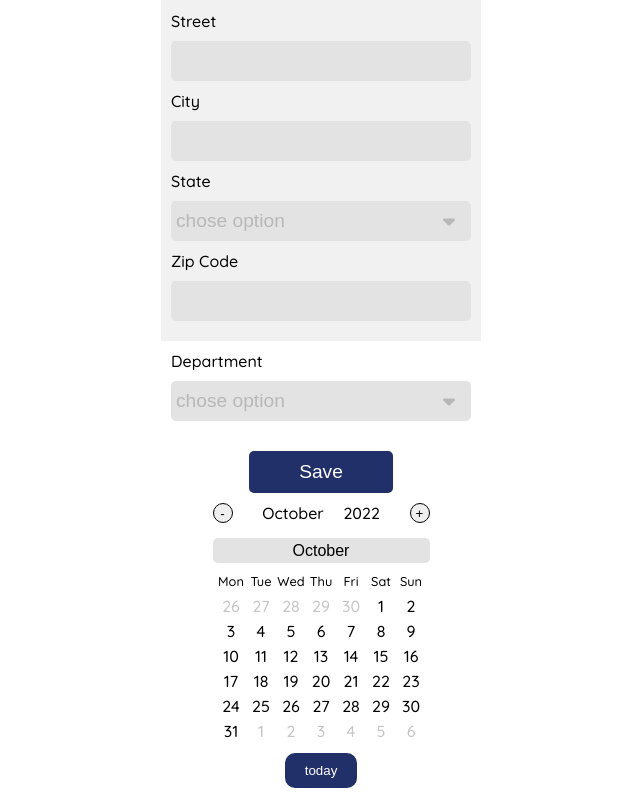
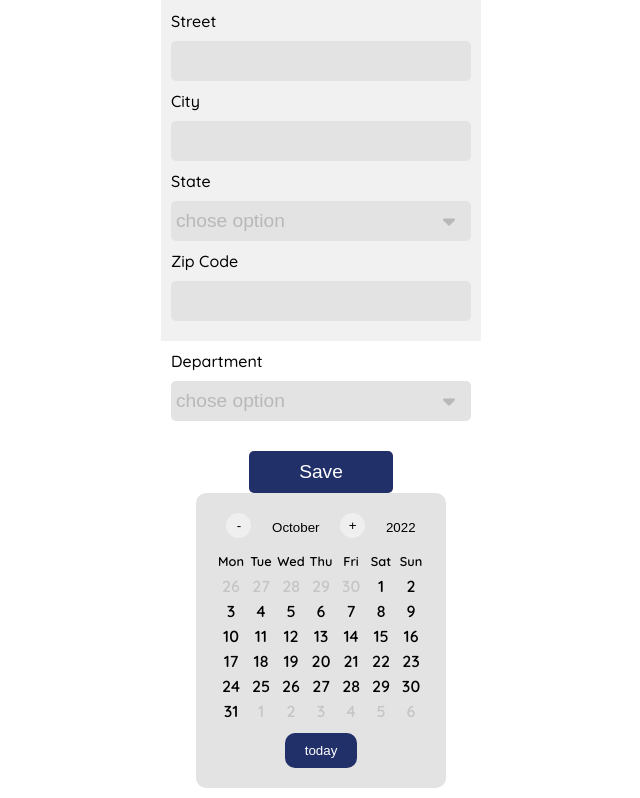
Before and after one commit to 0pix/AlexisNeisius_14_26102022, a React (Create React App) app: page / in a window 1280 px wide. Shown: the part 429-1227 px from the top of the page, without its empty margins (319-959 px from the left). Built offline with nearby package versions, Linux system fonts and the light colour scheme; the HTML template or start-up script is replaced by a standard one.

Commit message:
inputs on calendar done

```diff
--- a/src/components/Calendar/Calendar.css
+++ b/src/components/Calendar/Calendar.css
@@ -3,9 +3,14 @@
   justify-content: center;
   align-items: center;
   flex-direction: column;
+  background-color: #e3e3e3;
+  padding: 20px;
+  border-radius: 10px;
+  font-weight: 600;
 }
 
 .parent {
+  margin-top: 10px;
   display: grid;
   grid-template-columns: repeat(7, 1fr);
   grid-template-rows: repeat(7, 1fr);
@@ -21,12 +26,11 @@
   align-items: center;
   width: 30px;
   height: 25px;
-  cursor: pointer;
 }
 
-.parent div:hover {
-  background-color: orange;
-}
+/*.parent div:hover {*/
+/*  background-color: orange;*/
+/*}*/
 
 .previousNextDays {
   color: #c5c5c5;
@@ -35,6 +39,15 @@
 .days {
   font-size: 0.8em;
 }
+
+.allDays {
+  cursor: pointer;
+}
+
+.allDays:hover {
+  background-color: orange;
+}
+
 
 .today {
   background-color: #223069;
@@ -46,23 +59,23 @@
   color: white;
   padding: 10px 20px;
   border-radius: 10px;
-  margin: 10px 0
+  margin-top: 10px
 }
 
 .titleDate {
   width: 100%;
   display: flex;
   align-items: center;
-  justify-content: space-between;
+  justify-content: space-around;
+  /*background-color: red;*/
 }
 
-.titleDate button {
+.titleDateBtn {
   display: flex;
   justify-content: center;
   align-items: center;
-  border: 1px black solid;
-  width: 20px;
-  height: 20px;
-  margin: 10px;
+  /*border: 1px black solid;*/
+  width: 25px;
+  height: 25px;
   border-radius: 30px;
 }
--- a/src/components/Calendar/Calendar.jsx
+++ b/src/components/Calendar/Calendar.jsx
@@ -1,6 +1,7 @@
 import React, {useEffect, useState} from 'react';
 import './Calendar.css'
 import InputMonthCalendar from "./InputMonthCalendar";
+import InputYearCalendar from "./InputYearCalendar";
 
 const Calendar = () => {
 	// console.log(date); // Fri Jun 17 2022 11:27:28 GMT+0100 (British Summer Time)
@@ -8,10 +9,6 @@ const Calendar = () => {
 		return new Date(year, month, 0).getDate();
 	}
 
-	// function getFirstDayInMonth(year, month) {
-	// 	let test = new Date(2022, month - 1, 1)
-	// 	return test.toLocaleDateString('en-GB', {weekday: 'long'})
-	// }
 	function getFirstDayInMonth(year, month) {
 		const firstDay = new Date(`${month}/1/${year}`).getDay()
 		if (firstDay === 0) {
@@ -20,10 +17,6 @@ const Calendar = () => {
 		return firstDay - 1
 	}
 
-	// function getDayName(dateStr, locale) {
-	// 	var date = new Date(dateStr);
-	// 	return date.toLocaleDateString(locale, {weekday: 'long'});
-	// }
 
 	const currentDate = new Date()
 	const currentDay = currentDate.getDay() - 1
@@ -38,9 +31,6 @@ const Calendar = () => {
 	const firstDayMonth = getFirstDayInMonth(year, month)
 	const monthLetter = selectDate.toLocaleString('en-GB', {month: 'long'})
 	const days = ['Mon', 'Tue', 'Wed', 'Thu', 'Fri', 'Sat', "Sun"]
-
-	// console.log(selectDate)
-	console.log('le pas use', firstDayMonth)
 
 
 	// useEffect(() => {
@@ -78,8 +68,8 @@ const Calendar = () => {
 		}
 		return nextDays
 	}
+	const nextDays = getNextDay()
 
-	const nextDays = getNextDay()
 //******************************* Functions Buttons  *******************************//
 	const previousMonth = (number) => {
 		setMonth(month - 1)
@@ -101,26 +91,21 @@ const Calendar = () => {
 		}
 	}
 
-	useEffect(() => {
-	}, [day])
-
 	return (<div className={'calendar'}>
 		<div className={'titleDate'}>
-			<button
-				onClick={previousMonth}>-
+			<button className={'titleDateBtn'}
+							onClick={previousMonth}>-
 			</button>
-			<div>{monthLetter}</div>
-			<div>{year}</div>
-			<button
-				onClick={nextMonth}>+
+			<InputMonthCalendar data={monthLetter} setData={setMonth}/>
+			<button className={'titleDateBtn'}
+							onClick={nextMonth}>+
 			</button>
+			<InputYearCalendar data={year} setData={setYear} minValue={1920} maxValue={currentYear}/>
 		</div>
-		<InputMonthCalendar data={monthLetter} setData={setMonth} minMonth={1} maxMonth={12}/>
-		{/*<InputMonthCalendar data={year} setData={setYear} minValueYear={1920} maxValueYear={currentYear}/>*/}
 		<div className={'parent'}>
 			{days.map((el) => <div className={'days'}>{el}</div>)}
 			{previousDays.map((el) => <div className={'previousNextDays'}>{el}</div>)}
-			{allDays.map((el) => <div className={el.toString() === day ? 'today' : null}
+			{allDays.map((el) => <div className={el.toString() === day ? 'today' : 'allDays'}
 																onClick={(e) => setDay(e.target.innerHTML)}
 			>{el}</div>)}
 			{nextDays.map((el) => <div className={'previousNextDays'}>{el}</div>)}
--- a/src/components/Calendar/InputCalendar.css
+++ b/src/components/Calendar/InputCalendar.css
@@ -1,29 +1,25 @@
 .inputCalendar {
-  /*width: fit-content;*/
-  /*background-color: #61dafb;*/
   position: relative;
 }
 
-.inputCalendar input {
+.inputCalendar button {
   background-color: #e3e3e3;
-  width: fit-content;
-  height: 25px;
-  margin: 5px 10px;
-  text-align: center;
-  font-size: 1em;
 }
 
 .inputCalendar li {
   cursor: pointer;
+  font-size: 0.9em;
+  padding: 5px;
 }
 
 .inputCalendar ul {
   position: absolute;
   background-color: #d3d3d3;
-  width: 100%;
+  max-width: fit-content;
   text-align: center;
   max-height: 300px;
   overflow-y: scroll;
+  overflow-x: hidden;
   margin-bottom: 20px;
   z-index: 2;
 }
--- a/src/components/Calendar/InputMonthCalendar.jsx
+++ b/src/components/Calendar/InputMonthCalendar.jsx
@@ -1,7 +1,7 @@
 import React, {useState} from 'react';
 import './InputCalendar.css'
 
-const InputMonthCalendar = ({data, setData, minMonth, maxMonth, minValueYear, maxValueYear}) => {
+const InputMonthCalendar = ({data, setData}) => {
 	const [openInput, setOpenInput] = useState(false)
 	const stringToNumber = (string) => {
 		setData(Number(string))
@@ -60,7 +60,7 @@ const InputMonthCalendar = ({data, setData, minMonth, maxMonth, minValueYear, ma
 
 	return (
 		<div className={'inputCalendar'}>
-			<input onClick={() => setOpenInput(!openInput)} type={'text'} value={data}/>
+			<button onClick={() => setOpenInput(!openInput)}>{data}</button>
 			{openInput && <ul>
 				{months.map((el) => <li onClick={() => stringToNumber(el.number)}>{el.letter}</li>)}
 			</ul>}
@@ -69,32 +69,3 @@ const InputMonthCalendar = ({data, setData, minMonth, maxMonth, minValueYear, ma
 };
 
 export default InputMonthCalendar;
-
-
-// const InputMonthCalendar = ({data, setData, minValue, maxValue}) => {
-// 	const [openInput, setOpenInput] = useState(false)
-// 	const stringToNumber = (string) => {
-// 		setData(Number(string))
-// 	}
-//
-// 	const years = () => {
-// 		const years = [minValue]
-// 		for (let x = minValue; x < maxValue; x++) {
-// 			years.push(x + 1)
-// 		}
-// 		return years
-// 	}
-//
-// 	const yearsInput = years().reverse()
-//
-// 	return (
-// 		<div className={'inputCalendar'}>
-// 			<input onClick={() => setOpenInput(!openInput)} type={'text'} value={data}/>
-// 			{openInput && <ul>
-// 				{yearsInput.map((e) => <li onClick={(e) => stringToNumber(e.target.innerHTML)}>{e}</li>)}
-// 			</ul>}
-// 		</div>
-// 	);
-// };
-//
-// export default InputMonthCalendar;
--- a/src/components/Calendar/InputYearCalendar.jsx
+++ b/src/components/Calendar/InputYearCalendar.jsx
@@ -1,139 +1,31 @@
 import React, {useState} from 'react';
 import './InputCalendar.css'
 
-const InputMonthCalendar = ({data, setData, minMonth, maxMonth, minValueYear, maxValueYear}) => {
+const InputYearCalendar = ({data, setData, minValue, maxValue}) => {
 	const [openInput, setOpenInput] = useState(false)
 	const stringToNumber = (string) => {
 		setData(Number(string))
 	}
 
-	// const month = () => {
-	// 	const startMonth = new Date(`${minMonth}/1/1`).getMonth() + 1
-	// 	const endMonth = new Date(`${maxMonth}/1/1`).getMonth() + 1
-	// 	console.log(minMonth)
-	// 	const years = []
-	// 	for (let x = startMonth; x <= endMonth; x++) {
-	// 		const test = x.toLocaleString('en-GB', {month: 'long'})
-	// 		years.push(test)
-	// 	}
-	// 	return years
-	// }
-
-	const months = [
-		{
-			letter: 'January',
-			number: 1
-		},
-		{
-			letter: 'February',
-			number: 2
-		},
-		{
-			letter: 'March',
-			number: 3
-		},
-		{
-			letter: 'April',
-			number: 4
-		},
-		{
-			letter: 'May',
-			number: 5
-		},
-		{
-			letter: 'June',
-			number: 6
-		},
-		{
-			letter: 'July',
-			number: 7
-		},
-		{
-			letter: 'August',
-			number: 8
-		},
-		{
-			letter: 'September',
-			number: 9
-		},
-		{
-			letter: 'October',
-			number: 10
-		},
-		{
-			letter: 'November',
-			number: 11
-		},
-		{
-			letter: 'December',
-			number: 12
-		},
-	]
-
-
 	const years = () => {
-		if (minValueYear) {
-			const years = [minValueYear]
-			for (let x = minValueYear; x < maxValueYear; x++) {
-				years.push(x + 1)
-			}
-			return years
+		const years = [minValue]
+		for (let x = minValue; x < maxValue; x++) {
+			years.push(x + 1)
 		}
-
+		return years
 	}
 
-	const yearsInput = years().reverse() || []
-
-	const map = () => {
-		if (minMonth) {
-			return yearsInput.map((el) => <li onClick={(e) => stringToNumber(el.target.innerHTML)}>{el}</li>)
-		}
-		if (minValueYear) {
-			return months.map((el) => <li onClick={() => stringToNumber(el.number)}>{el.letter}</li>)
-		}
-	}
-
-
-	console.log(yearsInput)
+	const yearsInput = years().reverse()
 
 	return (
 		<div className={'inputCalendar'}>
-			<input onClick={() => setOpenInput(!openInput)} type={'text'} value={data}/>
+			<button onClick={() => setOpenInput(!openInput)}>{data}</button>
 			{openInput && <ul>
-				{map()}
+				{yearsInput.map((e) => <li onClick={(e) => stringToNumber(e.target.innerHTML)}>{e}</li>)}
 			</ul>}
 		</div>
 	);
-};
+}
 
-export default InputMonthCalendar;
-//
-//
-//
-// const InputMonthCalendar = ({data, setData, minValue, maxValue}) => {
-// 	const [openInput, setOpenInput] = useState(false)
-// 	const stringToNumber = (string) => {
-// 		setData(Number(string))
-// 	}
-//
-// 	const years = () => {
-// 		const years = [minValue]
-// 		for (let x = minValue; x < maxValue; x++) {
-// 			years.push(x + 1)
-// 		}
-// 		return years
-// 	}
-//
-// 	const yearsInput = years().reverse()
-//
-// 	return (
-// 		<div className={'inputCalendar'}>
-// 			<input onClick={() => setOpenInput(!openInput)} type={'text'} value={data}/>
-// 			{openInput && <ul>
-// 				{yearsInput.map((e) => <li onClick={(e) => stringToNumber(e.target.innerHTML)}>{e}</li>)}
-// 			</ul>}
-// 		</div>
-// 	);
-// };
-//
-// export default InputMonthCalendar;
+
+export default InputYearCalendar;
--- a/src/pages/Home/Home.css
+++ b/src/pages/Home/Home.css
@@ -63,7 +63,7 @@
   text-align: left;
 }
 
-.home input, .home label, .home fieldset label, .home fieldset input, .home form label, .home form input {
+.home form input, .home label, .home fieldset label, .home fieldset input, .home form label, .home form input {
   width: 100%;
   max-width: 300px;
 }
```
